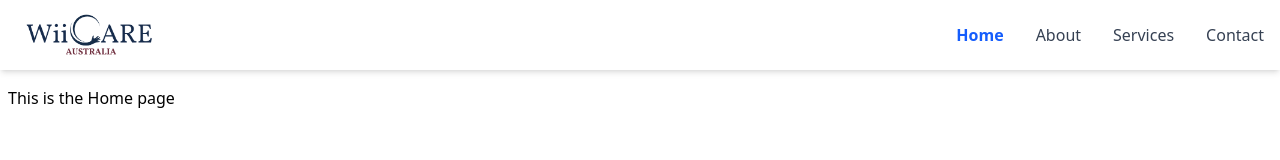
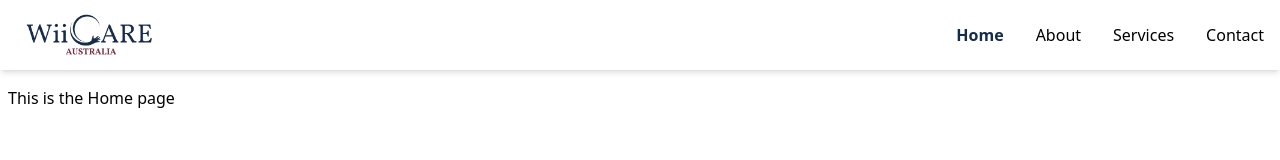
Before and after one commit to saude27/WiiCare, a React (Vite) app: page / in a window 1280 px wide. Shown: the top 160 px of the page. Built offline with nearby package versions, Linux system fonts and the light colour scheme.

Commit message:
change li fontsize

```diff
--- a/src/App.jsx
+++ b/src/App.jsx
@@ -15,8 +15,8 @@ const App = () => {
           to="/"
           className={({ isActive }) =>
             isActive
-              ? 'text-blue-600 font-semibold'
-              : 'text-gray-700 hover:text-blue-500'
+              ? 'text-brandBlueColor font-extrabold'
+              : 'text-brandBlackColor hover:text-brandBlueColor'
           }
           onClick={() => setSidebarOpen(false)}
         >
@@ -28,8 +28,8 @@ const App = () => {
           to="/about"
           className={({ isActive }) =>
             isActive
-              ? 'text-blue-600 font-semibold'
-              : 'text-gray-700 hover:text-blue-500'
+              ? 'text-brandBlueColor font-extrabold'
+              : 'text-brandBlackColor hover:text-brandBlueColor'
           }
           onClick={() => setSidebarOpen(false)}
         >
@@ -41,8 +41,8 @@ const App = () => {
           to="/services"
           className={({ isActive }) =>
             isActive
-              ? 'text-blue-600 font-semibold'
-              : 'text-gray-700 hover:text-blue-500'
+              ? 'text-brandBlueColor font-extrabold'
+              : 'text-brandBlackColor hover:text-brandBlueColor'
           }
           onClick={() => setSidebarOpen(false)}
         >
@@ -54,8 +54,8 @@ const App = () => {
           to="/contact"
           className={({ isActive }) =>
             isActive
-              ? 'text-blue-600 font-semibold'
-              : 'text-gray-700 hover:text-blue-500'
+              ? 'text-brandBlueColor font-extrabold'
+              : 'text-brandBlackColor hover:text-brandBlueColor'
           }
           onClick={() => setSidebarOpen(false)}
         >
--- a/src/index.css
+++ b/src/index.css
@@ -1 +1,33 @@
 @import "tailwindcss";
+
+@theme {
+  --brandBlueColor: #152C4B;
+}
+.bg-brandBlueColor {
+  background-color: var(--brandBlueColor);
+}
+.text-brandBlueColor {
+  color: var(--brandBlueColor);
+}
+
+@theme {
+  --brandBrownColor: #732C3E;
+}
+
+.bg-brandBrownColor {
+  background-color: var(--brandBrownColor);
+}
+.text-brandBrownColor {
+  color: var(--brandBrownColor);
+}
+
+@theme {
+  --brandDarkColor: #ECECEC;
+}
+
+.bg-brandDarkColor {
+  background-color: var(--brandDarkColor);
+}
+.text-brandDarkColor {
+  color: var(--brandDarkColor);
+}
--- a/src/pages/Home.jsx
+++ b/src/pages/Home.jsx
@@ -2,7 +2,7 @@ import React from 'react'
 
 const Home = () => {
   return (
-    <div>
+    <div className=''>
       This is the Home page
     </div>
   )
```
